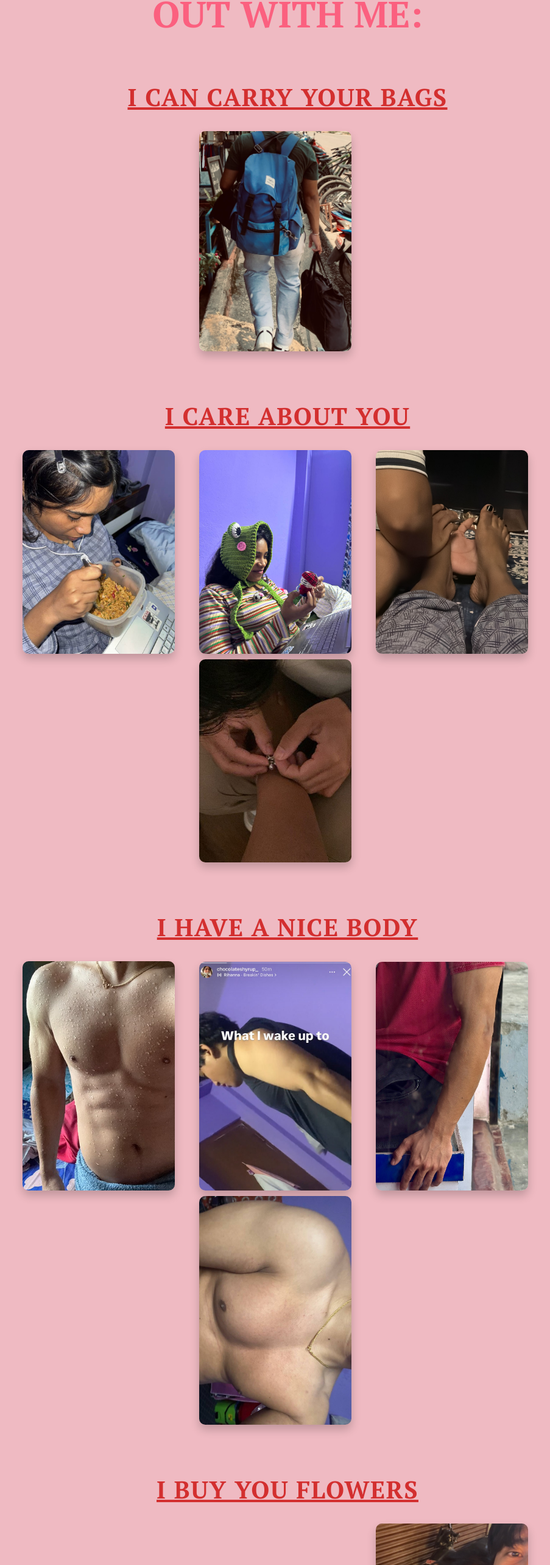
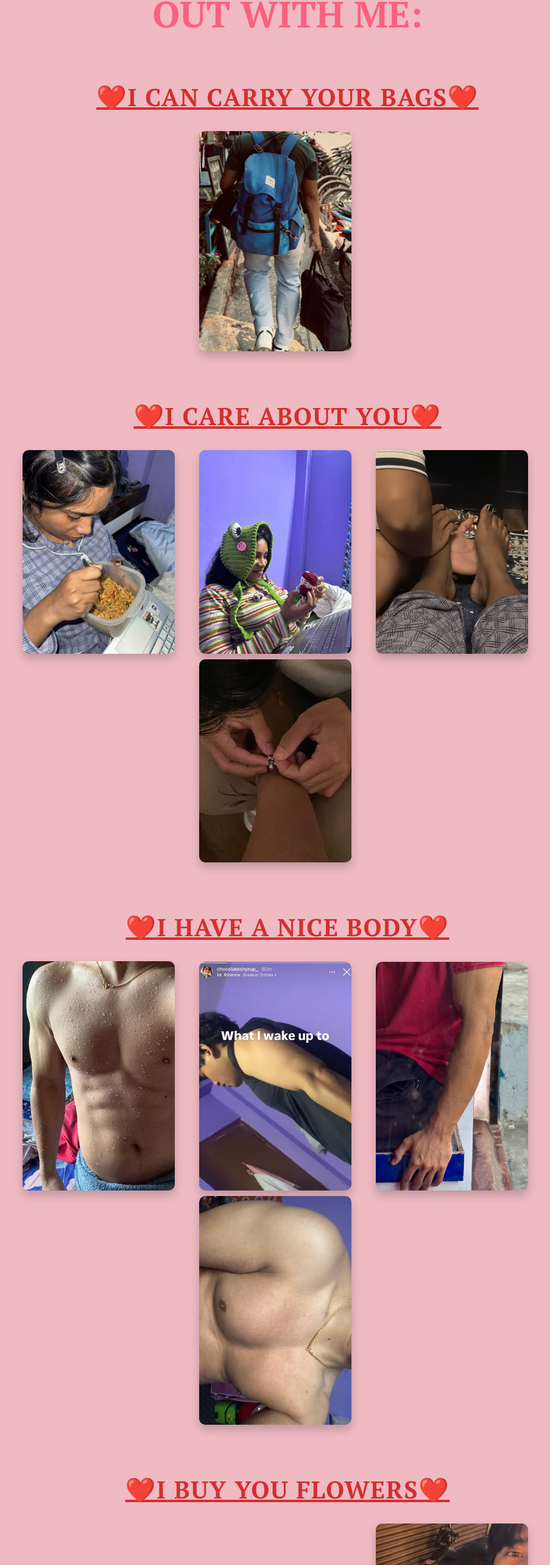
Before and after one commit to cosmictrash/valentine-s-day, a React (Create React App) app: page / in a window 1280 px wide. Shown: the part 1239-3805 px from the top of the page at 61% size, without its empty margins (168-1071 px from the left). Built offline with nearby package versions, Linux system fonts and the light colour scheme.

Commit message:
apps changes

```diff
--- a/src/App.css
+++ b/src/App.css
@@ -34,6 +34,11 @@ body {
   margin-top: 100px; /* Decreased margin-top to reduce gap */
 }
 
+.cat {
+  position: relative;
+  top: 100px; /* Adjust this value as needed */
+}
+
 #options {
   margin-top: 20px;
   padding-right: 100px; /* Add space above the options */
@@ -61,8 +66,7 @@ button:hover {
   font-family: "PT Serif", serif;
   font-size: 45px; /* Customize the font size */
   color: #ff4081; /* Customize the color */
-  font-weight: bold; /* Make the text bold */
-  margin-top: 20px; /* Add some space above the text */
+  font-weight: bold; /* Make the text bold */ /* Add some space above the text */
 }
 
 #image-container img {
@@ -116,7 +120,7 @@ h2 {
   /* Adjust size */
   height: auto;
   border-radius: 10px; /* Space between image and text */ /* Soft shadow for images */
-  transition: transform 0.3s ease-in-out;
+  margin-top: 1000px;
 }
 
 .No3Image:hover {
--- a/src/App.js
+++ b/src/App.js
@@ -1,7 +1,18 @@
+import React, { useState } from "react";
+import "./App.css";
 import catImage from "./cat.png";
 import catGif from "./cat-heart.gif";
-import React, { useState } from "react";
-import "./App.css";
+import no1 from "./no1.jpg";
+import no2 from "./no2.JPG";
+import no3 from "./no3.jpg";
+import no4 from "./no4.jpg";
+
+const images = {
+  no1,
+  no2,
+  no3,
+  no4,
+};
 
 const flashRainbowColors = (callback) => {
   const colors = [
@@ -94,14 +105,10 @@ function App() {
     if (activeImage === "cat") {
       return <img src={catImage} alt="Cat" className="cat" />;
     } else if (activeImage === "cat-heart") {
-      return <img src={catGif} alt="Cat-gif" className="cat" />;
-    } else if (activeImage.includes("no")) {
+      return <img src={catGif} alt="Cat-gif" className="cat-gif" />;
+    } else if (images[activeImage]) {
       return (
-        <img
-          src={`/images/${activeImage}.jpg`}
-          alt={`no${activeImage}`}
-          className="cat"
-        />
+        <img src={images[activeImage]} alt={activeImage} className="Images" />
       );
     }
     return null;
@@ -133,27 +140,27 @@ function App() {
       </div>
       <div className="Reasons">
         <h1>REASONS YOU SHOULD GO OUT WITH ME:</h1>
-        <h2>I can carry your bags</h2>
+        <h2>❤️I can carry your bags❤️</h2>
         <img src="/Images/carry.JPG" alt="carry 3" className="No3Image" />
-        <h2>I care about you</h2>
+        <h2>❤️I care about you❤️</h2>
         <img src="/Images/ph.jpg" alt="ph" className="No3Image" />
         <img src="/Images/ph1.jpg" alt="ph1" className="No3Image" />
         <img src="/Images/ph2.JPG" alt="ph2" className="No3Image" />
         <img src="/Images/ph3.jpg" alt="ph3" className="No3Image" />
 
-        <h2>I have a nice body</h2>
+        <h2>❤️I have a nice body❤️</h2>
         <img src="/Images/bd.jpg" alt="bd" className="No3Image" />
         <img src="/Images/bd1.jpg" alt="bd1" className="No3Image" />
         <img src="/Images/bd2.jpg" alt="bd2" className="No3Image" />
         <img src="/Images/bd3.jpg" alt="bd3" className="No3Image" />
-        <h2>I buy you flowers</h2>
+        <h2>❤️I buy you flowers❤️</h2>
         <img src="/Images/f1.JPG" alt="No 3" className="No3Image" />
         <img src="/Images/f2.JPG" alt="No 3" className="No3Image" />
         <img src="/Images/f3.JPG" alt="No 3" className="No3Image" />
-        <h2>I let you win at UNO</h2>
+        <h2>❤️I let you win at UNO❤️</h2>
         <img src="/Images/u1.JPG" alt="No 3" className="No3Image" />
         <img src="/Images/u2.jpg" alt="No 3" className="No3Image" />
-        <h2>This is literally us</h2>
+        <h2>❤️This is literally us❤️</h2>
         <img src="/Images/us.jpg" alt="No 3" className="No3Image" />
         <img src="/Images/us1.JPEG" alt="No 3" className="No3Image" />
       </div>
```
